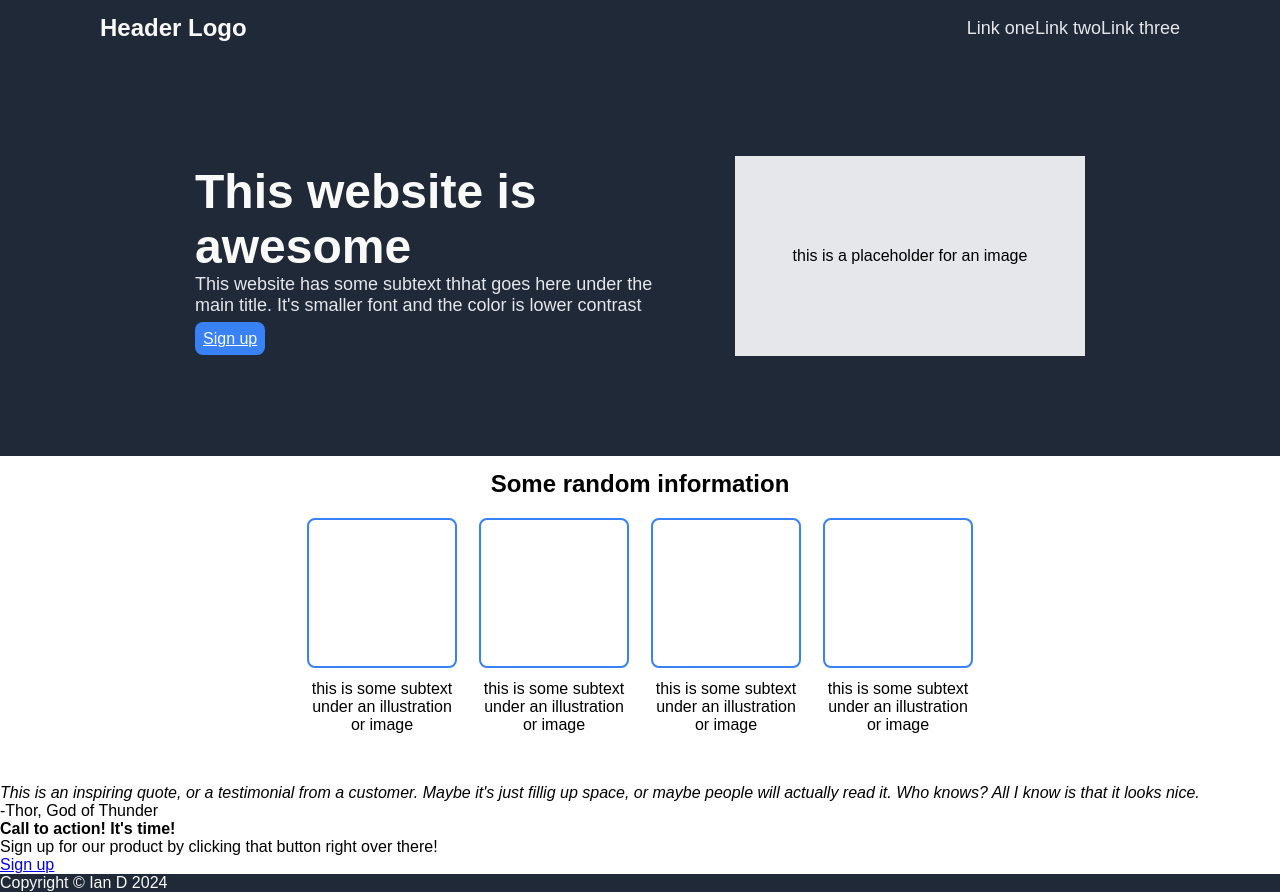
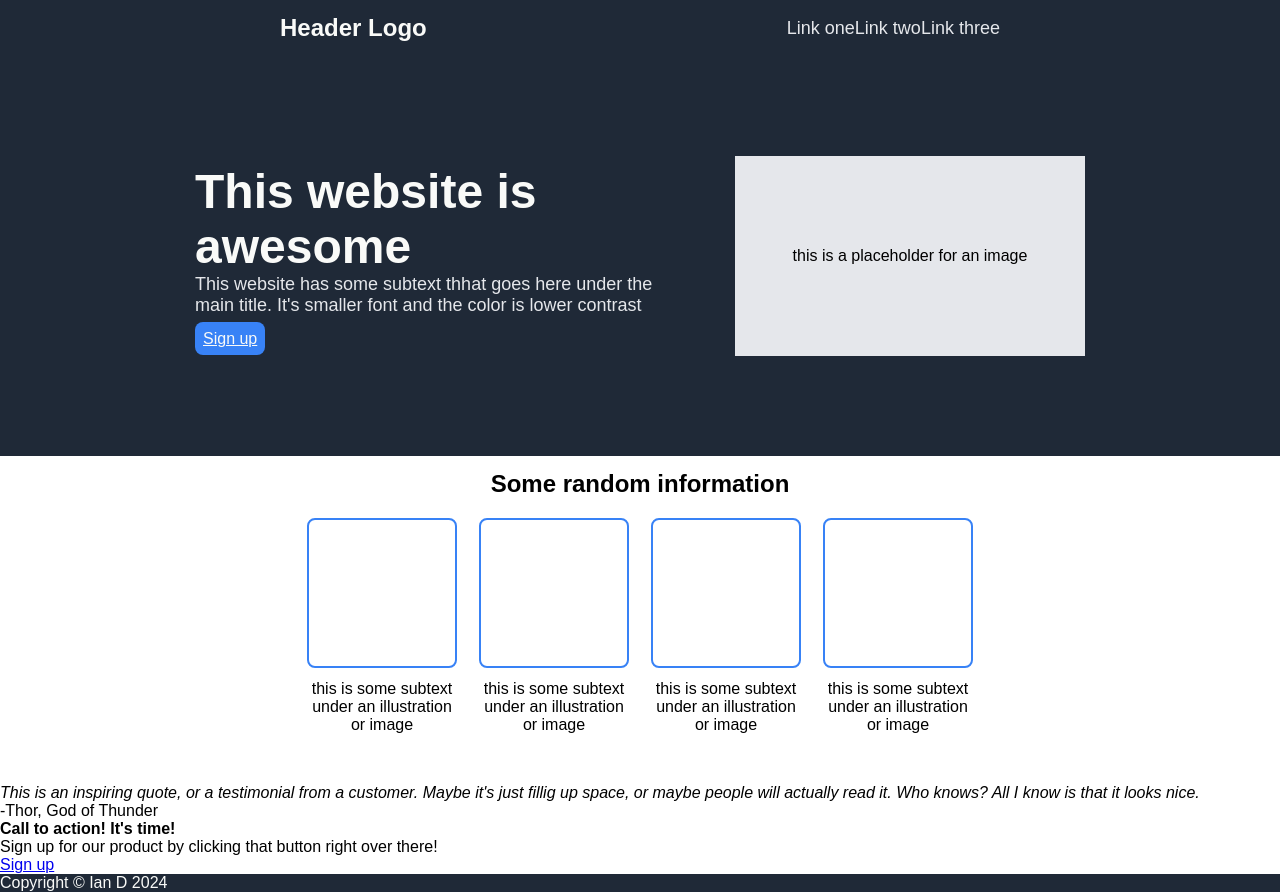
Before and after one commit to itsme11-sudo/odin-portfolio, a plain HTML site: page index.html in a window 1280 px wide. Drawn offline with Linux system fonts and the light colour scheme.

Commit message:
add flex wrap in header nav ul

```diff
--- a/public/style.css
+++ b/public/style.css
@@ -26,7 +26,7 @@ footer {
 
 .header {
   padding: 14px 100px;
-  justify-content: space-between;
+  justify-content: space-around;
   align-items: center;
 }
 
@@ -40,6 +40,7 @@ footer {
   font-size: 18px;
   color: #e5e7eb;
   display: flex;
+  flex-wrap: wrap;
 }
 /* END HEADER SECTION */
 
```
